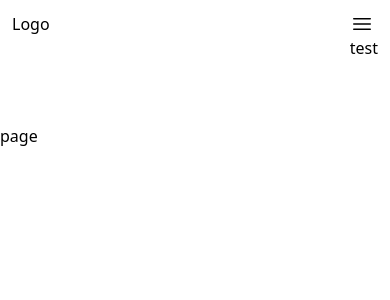
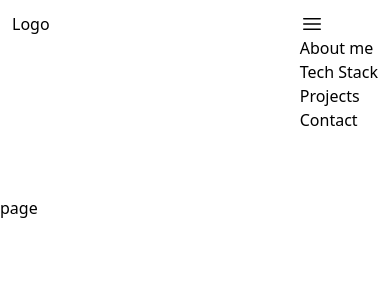
Before and after one commit to Morralytics/morralytics-portfolio, a Next.js app: page / in a window 390 px wide. Both pictures are taken after a click on the icon 366 px from the left and 24 px from the top of the page. Shown: the top 300 px of the page. Built offline with nearby package versions, Linux system fonts and the light colour scheme.

Commit message:
Turned the dropdown options into links using temporary holding hrefs.

```diff
--- a/components/Nav.jsx
+++ b/components/Nav.jsx
@@ -14,9 +14,11 @@ const Nav = () => {
   return (
     <nav className='flex justify-between w-full mb-16 pt-3 px-3'>
         {/* Logo image that links back to the main page */}
-        <div className=''>
+        <Link
+            href='/'
+        >
             Logo
-        </div>
+        </Link>
 
         {/* Mobile nav bar as a dropdown */}
         <div className='sm:hidden'>
@@ -26,7 +28,24 @@ const Nav = () => {
             />
 
             {toggleDropdown && (
-                <div>test</div>
+                <div className='flex flex-col'>
+                    <Link
+                        href='#about-me'
+                    >
+                        About me</Link>
+                    <Link
+                        href='#tech-stack'
+                    >
+                        Tech Stack</Link>
+                    <Link
+                        href='#projects'
+                    >
+                        Projects</Link>
+                    <Link
+                        href='#contact'
+                    >
+                        Contact</Link>
+                </div>
             )}
         </div>
     </nav>
```
